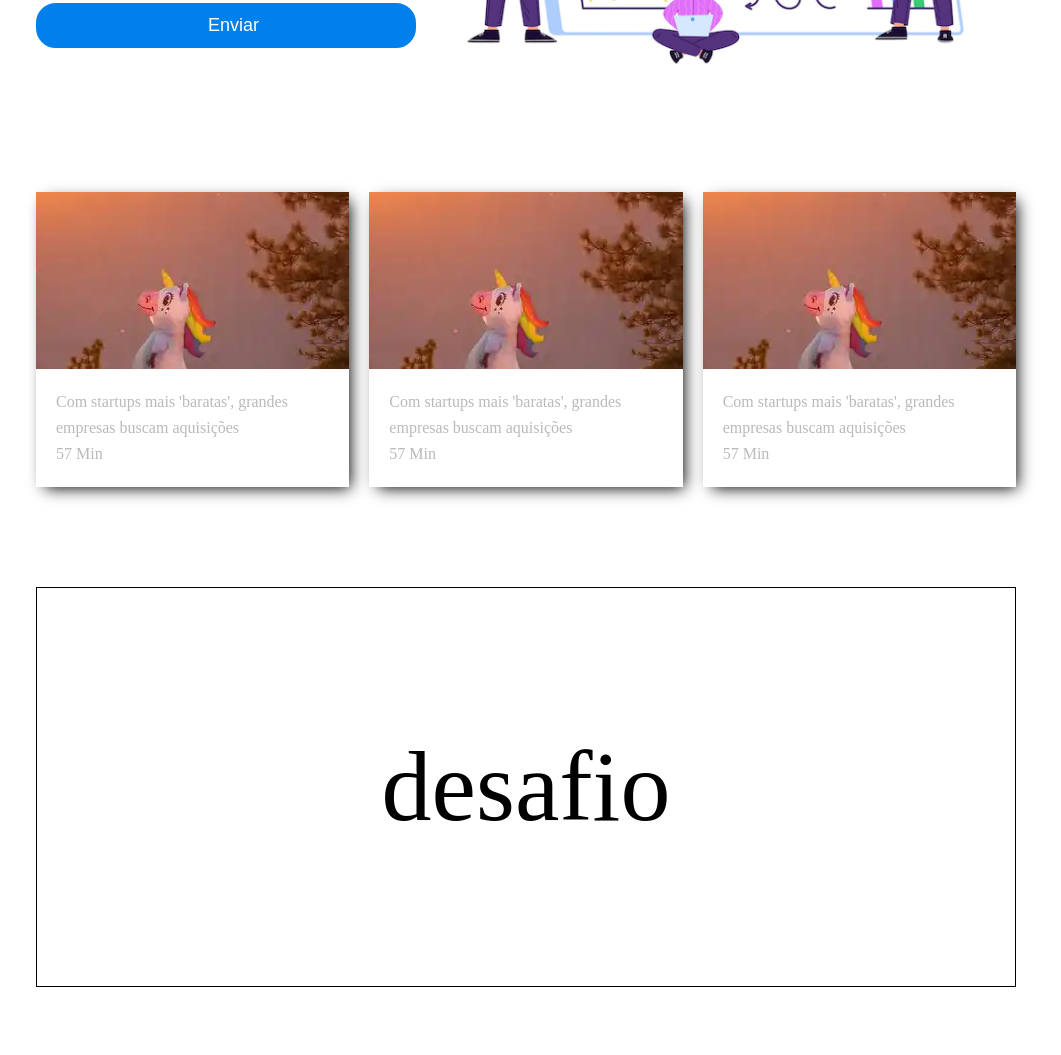
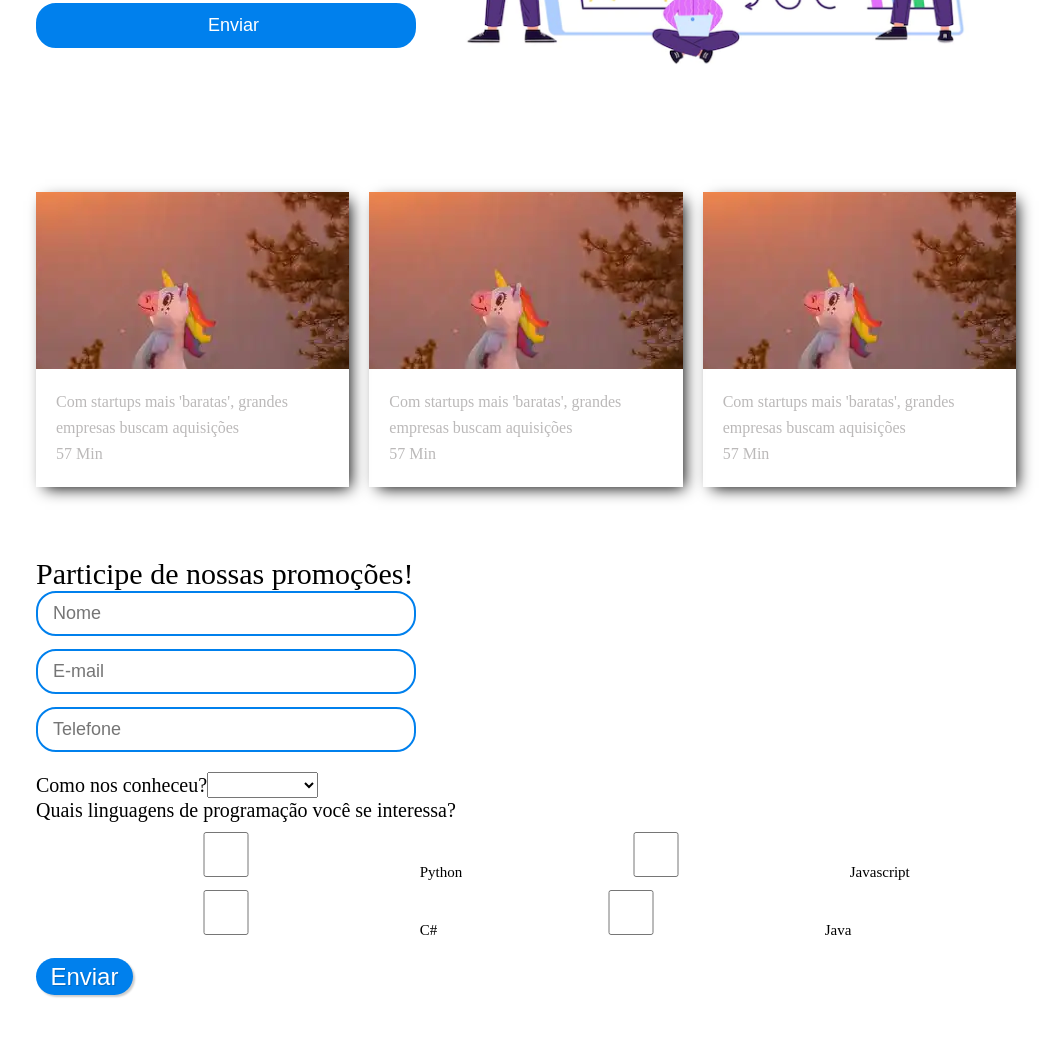
Before and after one commit to GustavoMarialva/Desafio-Formul-rio-Tech-Academy, a plain HTML site: page index.html in a window 1280 px wide. Shown: the part 538-1593 px from the top of the page, without its empty margins (114-1175 px from the left). Before the commit the page ends 1525 px from the top, so only its background shows below. Drawn offline with Linux system fonts and the light colour scheme.

Commit message:
Versão 3
Precisa terminar formulário

```diff
--- a/index.html
+++ b/index.html
@@ -7,7 +7,7 @@
     <title>StartSe</title>
     <link rel="stylesheet" href="style.css">
     <link rel="stylesheet" href="responsive.css">
-    <link rel="icon" type="image/x-icon" href="./images/favicon.ico" />
+    <link rel="icon" type="image/x-icon" href="./images/favicon.ico"/>
 </head>
 <body>
     <header>
@@ -97,7 +97,45 @@
     </section>
     <section id="form">
         <div class="desafio">
-            desafio
+           <form>
+                   <legend>Participe de nossas promoções!</legend>
+                   <div>
+                       <input type="text" name="Nome" id="nome" placeholder="Nome">
+                   </div>
+                   <div>
+                       <input type="email" placeholder="E-mail">
+                   </div>
+                    <div>
+                        <input type="number" placeholder="Telefone">
+                    </div>
+                    <div>
+                        <label for="conheceu" id="conheceu">Como nos conheceu?</label><select name="conheceu" id="conheceu">Como nos conheceu?
+                        <option value="" selected></option>
+                        <option value="Facebook">Facebook</option>
+                        <option value="Instagram">Instagram</option>
+                        <option value="Google">Google</option>
+                        <option value="Linkedin">Linkedin</option>
+                        <option value="Indicacao">Indicação</option>
+                    </select>
+                    </div>
+
+                   <legend id="linguagens">Quais linguagens de programação você se interessa?</legend>
+                        <div class="linguagens">
+                            <input type="checkbox" id="linguagens" name="linguagens1" value="Python">
+                            <label for="Python">Python</label>
+                            <input type="checkbox" id="linguagens" name="linguagens2" value="Javascript">
+                            <label for="Javascript">Javascript</label>
+                            <input type="checkbox" id="linguagens" name="linguagens3" value="C#">
+                            <label for="C#">C#</label>
+                            <input type="checkbox" id="linguagens" name="linguagens4" value="Java">
+                            <label for="Java">Java</label>
+                        </div>
+                    <div>
+                        <button type="submit" class="botao" id="botao">Enviar</button>
+                    </div>
+               </fieldset>
+
+           </form>
         </div>
     </section>
 
--- a/style.css
+++ b/style.css
@@ -163,13 +163,46 @@ main .container-main img{
     margin-bottom:0px;
 }
 
+/*FORM*/
+
 .desafio {
-    font-size: 100px;
+    font-size: 30px;
     display: flex;
-    justify-content: center;
-    height:400px;
+    justify-content: space-between;
     align-items: center;
-    border: 1px solid black;
-    margin: 100px auto;
+    margin: 50px auto;
     max-width: 980px;
+    padding-bottom: 60px;
+    border: none;
 }
+
+#conheceu {
+    font-size: 20px;
+}
+
+#botao {
+    font-size: 1.5rem;
+    border: 0;
+    background: #0080ed;
+    color: white;
+    padding: 0.2em 0.6em;
+    box-shadow: 2px 2px 2px rgba(0, 0, 0, 0.2);
+    text-shadow: 1px 1px 1px rgba(0, 0, 0, .2);
+    top: 90%;
+    position: relative;
+    border-radius: 20px;
+    margin-top: 10px;
+}
+
+#botao:hover {
+    cursor: pointer;
+}
+
+.linguagens {
+    font-size: 15px;
+    padding-top: 10px;
+}
+
+#linguagens {
+    font-size: 20px;
+}
```
